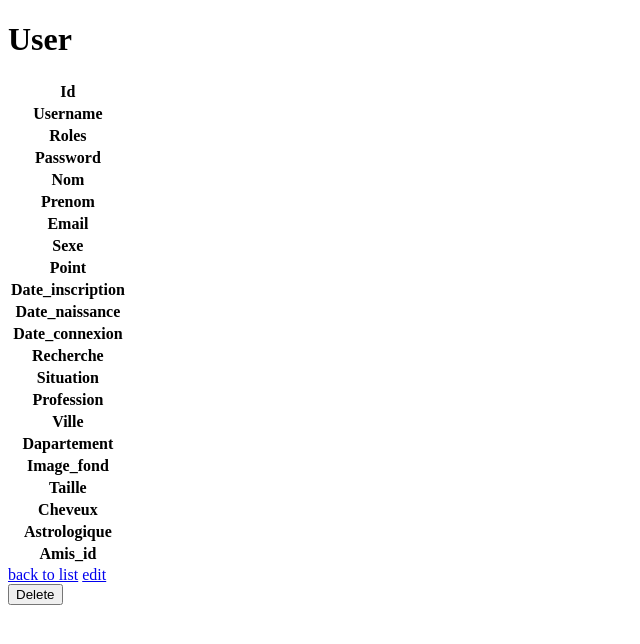
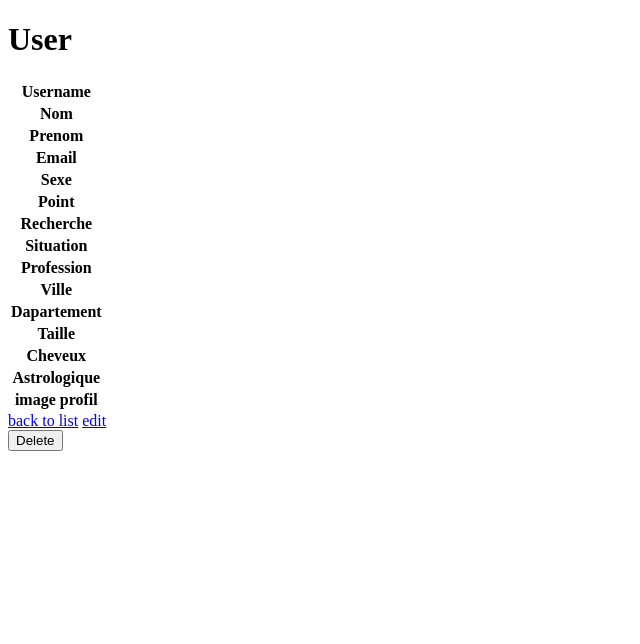
Before and after one commit to Alexandre-brienne/stc-wf3, a Symfony app: template templates/user/show.html.twig in a window 1280 px wide. Shown: the top 644 px of the page, without its empty margins (0-640 px from the left). Run offline with Twig, Linux system fonts and the light colour scheme; the template is opened without the code that fills it, so the values that code supplies are empty; some libraries are stand-ins or nearby versions.

Commit message:
image profil

```diff
--- a/config/services.yaml
+++ b/config/services.yaml
@@ -4,7 +4,7 @@
 # Put parameters here that don't need to change on each machine where the app is deployed
 # https://symfony.com/doc/current/best_practices/configuration.html#application-related-configuration
 parameters:
-
+    images_directory: '%kernel.project_dir%/public/uploads'
 services:
     # default configuration for services in *this* file
     _defaults:
--- a/src/Form/UserType.php
+++ b/src/Form/UserType.php
@@ -34,6 +34,7 @@ class UserType extends AbstractType
             ->add('astrologique')
             ->add('amis_id')
             ->add('categories')
+
         ;
     }
 
--- a/templates/user/show.html.twig
+++ b/templates/user/show.html.twig
@@ -8,20 +8,8 @@
     <table class="table">
         <tbody>
             <tr>
-                <th>Id</th>
-                <td>{{ user.id }}</td>
-            </tr>
-            <tr>
                 <th>Username</th>
                 <td>{{ user.username }}</td>
-            </tr>
-            <tr>
-                <th>Roles</th>
-                <td>{{ user.roles ? user.roles|json_encode : '' }}</td>
-            </tr>
-            <tr>
-                <th>Password</th>
-                <td>{{ user.password }}</td>
             </tr>
             <tr>
                 <th>Nom</th>
@@ -44,18 +32,6 @@
                 <td>{{ user.point }}</td>
             </tr>
             <tr>
-                <th>Date_inscription</th>
-                <td>{{ user.dateInscription ? user.dateInscription|date('Y-m-d H:i:s') : '' }}</td>
-            </tr>
-            <tr>
-                <th>Date_naissance</th>
-                <td>{{ user.dateNaissance ? user.dateNaissance|date('Y-m-d') : '' }}</td>
-            </tr>
-            <tr>
-                <th>Date_connexion</th>
-                <td>{{ user.dateConnexion ? user.dateConnexion|date('Y-m-d H:i:s') : '' }}</td>
-            </tr>
-            <tr>
                 <th>Recherche</th>
                 <td>{{ user.recherche }}</td>
             </tr>
@@ -76,10 +52,6 @@
                 <td>{{ user.dapartement }}</td>
             </tr>
             <tr>
-                <th>Image_fond</th>
-                <td>{{ user.imageFond }}</td>
-            </tr>
-            <tr>
                 <th>Taille</th>
                 <td>{{ user.taille }}</td>
             </tr>
@@ -91,9 +63,9 @@
                 <th>Astrologique</th>
                 <td>{{ user.astrologique }}</td>
             </tr>
-            <tr>
-                <th>Amis_id</th>
-                <td>{{ user.amisId }}</td>
+             <tr>
+                <th>image profil</th>
+                <td>{{ user.imageprofil }}</td>
             </tr>
         </tbody>
     </table>
```
Also changed, not shown: src/Controller/MembreController.php (+40 -4 lines), src/Form/EditProfilType.php (+8 -5 lines), public/uploads/603bc4b2e1563.jpg (added), public/uploads/ab8b173e569af0240a6ed34a4ad32bfd.webp (added), public/uploads/cb4d713fcfd78324afd0f65dc968b866.jpg (added), public/uploads/index.php (added).
